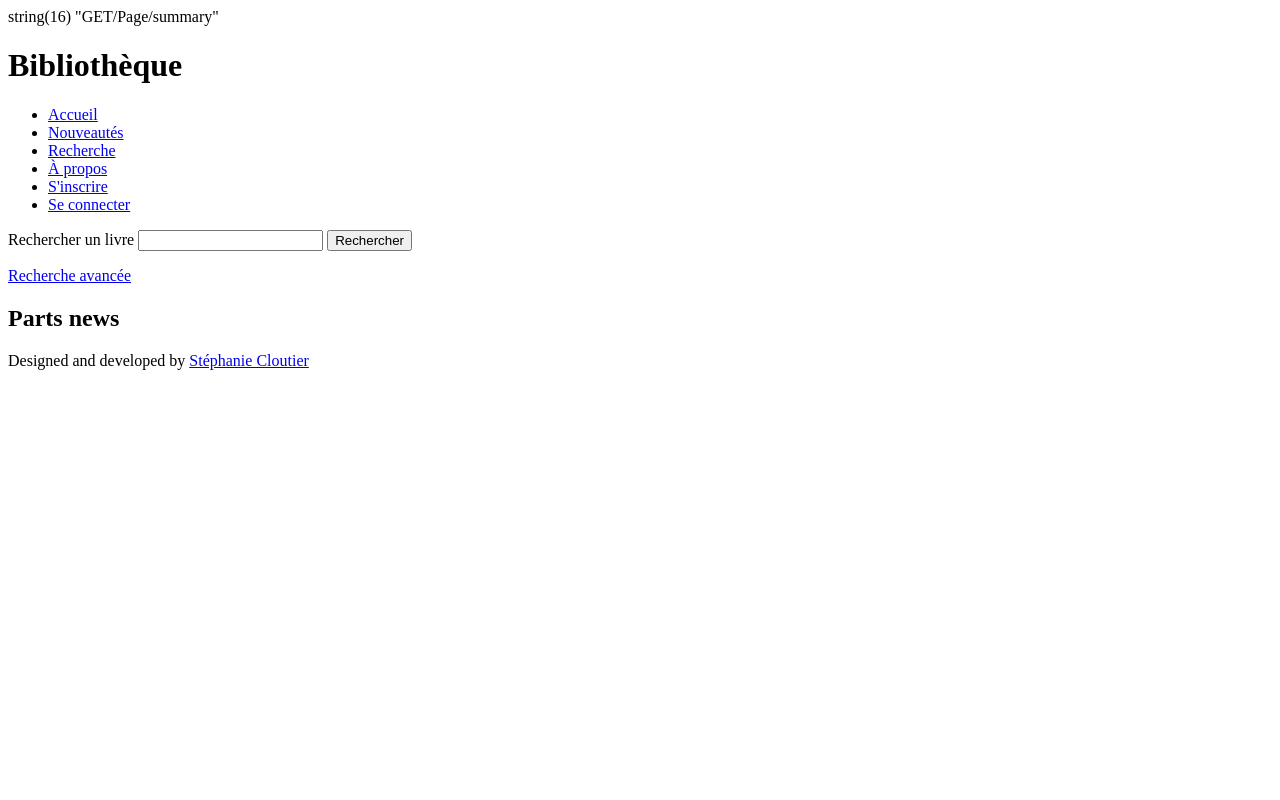
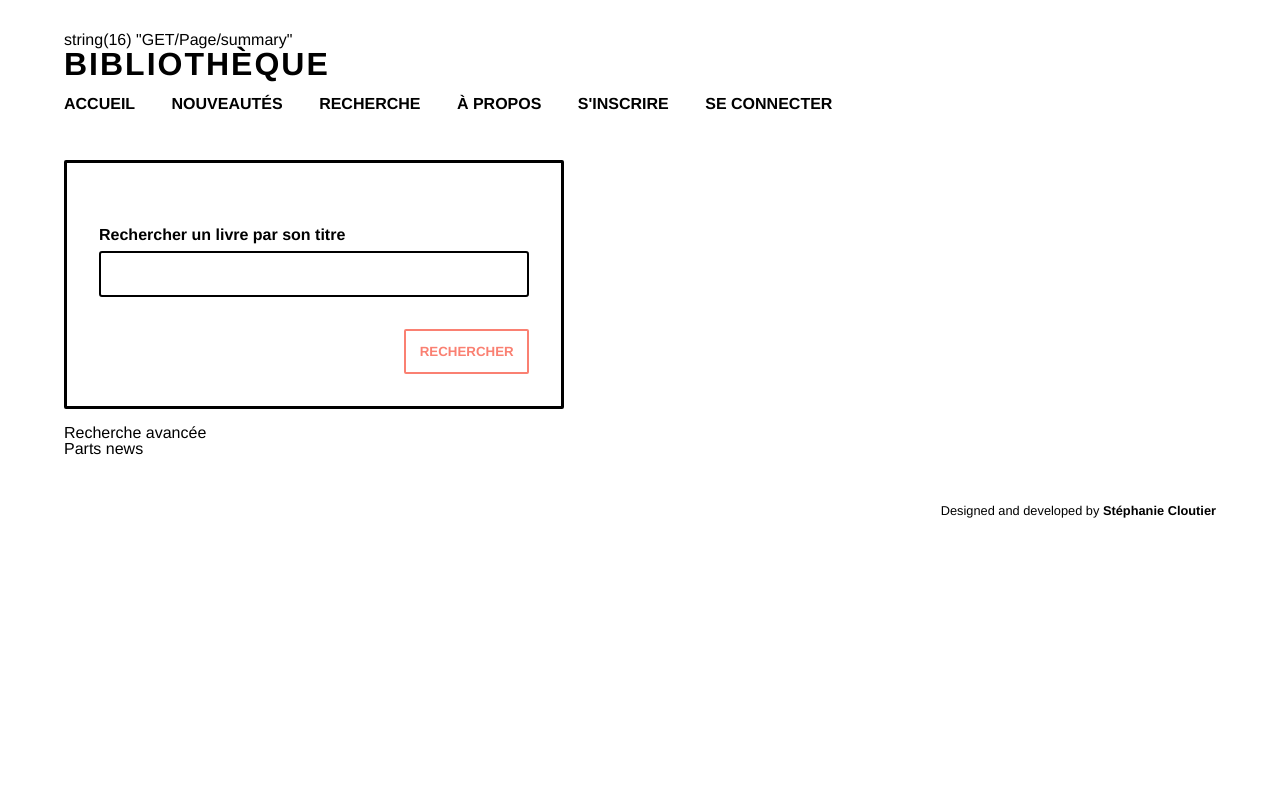
Before and after one commit to stephecloutier/bibliotheque, a PHP site: page / in a window 1280 px wide. Run offline with PHP 8.4, Linux system fonts and the light colour scheme.

Commit message:
Working on showing results of basic search. commiting everything else I forgot

```diff
--- a/Controller/Author.php
+++ b/Controller/Author.php
@@ -62,7 +62,7 @@ class Author {
 
         if(!$addAuthor->getAuthor($_POST['authorName'], $authorBirth)) {
             $addAuthor->addAuthor($_POST['authorName'], $authorBirth, $authorImg, $authorBio, $authorDeath);
-            $_SESSION['messages']['addAuthor']['general'] = 'L’auteur a bien été ajouté à la base de données';
+            $_SESSION['messages']['addAuthor']['general'] = 'L’auteur :name a bien été ajouté à la base de données';
             header('Location: index.php?resource=Page&action=getAdmin');
         } else {
             $_SESSION['errors']['addAuthor']['general'] = 'L’auteur entré existe déjà dans la base de données';
--- a/Model/Author.php
+++ b/Model/Author.php
@@ -15,6 +15,7 @@ class Author extends Model {
                 $pdoSt->execute();
             } catch(\PDOException $e) {
                 die('Connection failed: ' . $e->getMessage());
+                $_SESSION['errors']['BDD'] = 'Il y a eu une erreur lors de la connexion à la base de données';
             }
             return $pdoSt->fetch();
         }
@@ -37,6 +38,7 @@ class Author extends Model {
                 $pdoSt->execute();
             } catch(\PDOException $e) {
                 die('Connection failed: ' . $e->getMessage());
+                $_SESSION['errors']['BDD'] = 'Il y a eu une erreur lors de la connexion à la base de données';
             }
             return $pdo->lastInsertId();
         }
--- /dev/null
+++ b/assets/css/styles.css
@@ -0,0 +1,161 @@
+/* http://meyerweb.com/eric/tools/css/reset/
+   v2.0 | 20110126
+   License: none (public domain)
+*/
+html, body, div, span, applet, object, iframe,
+h1, h2, h3, h4, h5, h6, p, blockquote, pre,
+a, abbr, acronym, address, big, cite, code,
+del, dfn, em, img, ins, kbd, q, s, samp,
+small, strike, strong, sub, sup, tt, var,
+b, u, i, center,
+dl, dt, dd, ol, ul, li,
+fieldset, form, label, legend,
+table, caption, tbody, tfoot, thead, tr, th, td,
+article, aside, canvas, details, embed,
+figure, figcaption, footer, header, hgroup,
+menu, nav, output, ruby, section, summary,
+time, mark, audio, video {
+    margin: 0;
+    padding: 0;
+    border: 0;
+    font-size: 100%;
+    font: inherit;
+    vertical-align: baseline;
+}
+/* HTML5 display-role reset for older browsers */
+article, aside, details, figcaption, figure,
+footer, header, hgroup, menu, nav, section {
+    display: block;
+}
+body {
+    line-height: 1;
+}
+ol, ul {
+    list-style: none;
+}
+blockquote, q {
+    quotes: none;
+}
+blockquote:before, blockquote:after,
+q:before, q:after {
+    content: '';
+    content: none;
+}
+table {
+    border-collapse: collapse;
+    border-spacing: 0;
+}
+/*  END RESET */
+
+/* Links + box sizing */
+a {
+    text-decoration: none;
+    color: inherit;
+}
+
+html {
+    box-sizing: border-box;
+}
+*, *:before, *:after {
+    box-sizing: inherit;
+}
+
+/*  Buttons  */
+button {
+    border: 2px solid salmon;
+    box-shadow: none;
+    padding: 1em;
+    cursor: pointer;
+    font-family: inherit;
+    text-transform: uppercase;
+    font-weight: 600;
+    background-color: white;
+    color: salmon;
+    border-radius: 2px;
+    transition: 0.3s ease-in-out;
+}
+
+button:hover {
+    color: white;
+    background-color: salmon;
+}
+
+body {
+    max-width: 90%;
+    margin: 0 auto;
+    padding-top: 2rem;
+    font-family: Helvetica, arial, sans-serif;
+}
+
+footer {
+    margin-top: 3rem;
+    text-align: right;
+    font-size: 0.8rem;
+}
+footer a {
+    font-weight: 600;
+    transition: 0.3s ease-in-out;
+}
+
+footer a:hover {
+    color: salmon;
+}
+
+h1 {
+    font-size: 2em;
+    text-transform: uppercase;
+    font-weight: 600;
+    letter-spacing: 2px;
+}
+
+.navigation {
+    margin: 1rem auto 2rem auto;
+    text-transform: uppercase;
+}
+.navigation li {
+    display: inline-block;
+    margin-right: 2em;
+    font-weight: 600;
+    margin-bottom: 1em;
+}
+.navigation li a {
+    padding: 1em 0;
+    transition: 0.3s ease-in-out;
+}
+.navigation li a:hover {
+    color: salmon;
+}
+
+form {
+    display: flex;
+    flex-direction: column;
+    align-items: stretch;
+    padding: 2rem;
+    border: 3px solid black;
+}
+
+.search {
+    width: 500px;
+    min-height: 150px;
+    justify-content: space-between;
+
+    border-radius: 2px;
+    margin-bottom: 1rem;
+}
+
+.search button {
+    align-self: flex-end;
+    margin-top: 2rem;
+}
+
+label {
+    font-weight: 600;
+    margin-bottom: 0.5rem;
+    margin-top: 2rem;
+}
+
+input, select {
+    border: 2px solid black;
+    padding: 1em;
+    border-radius: 3px;
+}
--- a/configs/routes.php
+++ b/configs/routes.php
@@ -7,5 +7,6 @@
     'get_admin' => 'GET/Page/getAdmin',
     'post_author' => 'POST/Author/addAuthor',
     'post_book' => 'POST/Book/addBook',
+    'get_book' => 'GET/Book/search',
     'get_advancedSearch' => 'GET/Page/advancedSearch'
  ];
--- a/views/layout.php
+++ b/views/layout.php
@@ -5,6 +5,7 @@
     <meta name="viewport"
           content="width=device-width, user-scalable=no, initial-scale=1.0, maximum-scale=1.0, minimum-scale=1.0">
     <meta http-equiv="X-UA-Compatible" content="ie=edge">
+    <link rel="stylesheet" href="./assets/css/styles.css">
     <title>Bibliothèque</title>
 </head>
 <body>
@@ -26,7 +27,7 @@
     </main>
 
  <footer>
-     <p>Designed and developed by <a href="#">Stéphanie Cloutier</a></p>
+     <p>Designed and developed by <a href="http://stephanie.cloutier.pro">Stéphanie Cloutier</a></p>
  </footer>
 </body>
 </html>
--- a/views/parts/advancedSearch.php
+++ b/views/parts/advancedSearch.php
@@ -1,12 +1,10 @@
-<form action="index.php" method="GET">
+<form class="search" action="index.php" method="GET">
     <h2>Rechercher un livre</h2>
 
     <label for="title">Titre</label>
     <input type="text" name="bookTitle" id="title">
     <label for="author">Auteur</label>
     <input type="text" name="bookAuthor" id="author">
-    <label for="editor">Éditeur</label>
-    <input type="text" name="bookEditor" id="editor">
     <label for="genre">Genre</label>
     <select name="bookGenre" id="genre">
         <option value="À boucler en php"></option>
--- a/views/parts/basicSearch.php
+++ b/views/parts/basicSearch.php
@@ -1,6 +1,10 @@
-<form action="index.php" method="post">
-    <label for="search">Rechercher un livre</label>
-    <input type="text" id="search" name="basicSearch">
+<form class="search" action="index.php" method="get">
+    <label for="search">Rechercher un livre <span>par son titre</span></label>
+    <input type="text" id="search" name="bookTitle">
+
+    <input type="hidden" name="resource" value="Book">
+    <input type="hidden" name="action" value="search">
+
     <button type="submit">Rechercher</button>
 </form>
 <a href="index.php?resource=Page&action=advancedSearch" title="Aller sur la page de recherche avancée">Recherche avancée</a>
--- a/views/parts/loginNav.php
+++ b/views/parts/loginNav.php
@@ -1,4 +1,4 @@
-<nav>
+<nav class="navigation">
     <ul class="navigation__list">
         <li class="navigation__item">
             <a href="index.php" class="navigation__link">Accueil</a>
@@ -13,7 +13,7 @@
             <a href="index.php?resource=Page&action=suggestions" class="navigation__link">Suggestions</a>
         </li>
         <li class="navigation__item">
-            <a href="index.php?resource=Page&action=getSearch" class="navigation__link">Recherche</a>
+            <a href="index.php?resource=Page&action=advancedSearch" class="navigation__link">Recherche</a>
         </li>
         <li class="navigation__item">
             <a href="index.php?resource=Page&action=about" class="navigation__link">À propos</a>
--- a/views/parts/logoutNav.php
+++ b/views/parts/logoutNav.php
@@ -1,4 +1,4 @@
-<nav>
+<nav class="navigation">
     <ul class="navigation__list">
         <li class="navigation__item">
             <a href="index.php" class="navigation__link">Accueil</a>
@@ -7,7 +7,7 @@
             <a href="index.php?resource=Page&action=news" class="navigation__link">Nouveautés</a>
         </li>
         <li class="navigation__item">
-            <a href="index.php?resource=Page&action=getSearch" class="navigation__link">Recherche</a>
+            <a href="index.php?resource=Page&action=advancedSearch" class="navigation__link">Recherche</a>
         </li>
         <li class="navigation__item">
             <a href="index.php?resource=Page&action=about" class="navigation__link">À propos</a>
```
Also changed, not shown: Controller/Book.php (+18 -11 lines), Model/Auth.php (+13 -5 lines), Model/Book.php (+95 -3 lines), Model/Model.php (+11 -0 lines), views/parts/admin.php (+9 -15 lines), views/parts/bookResults.php (added, +16 -0 lines).
